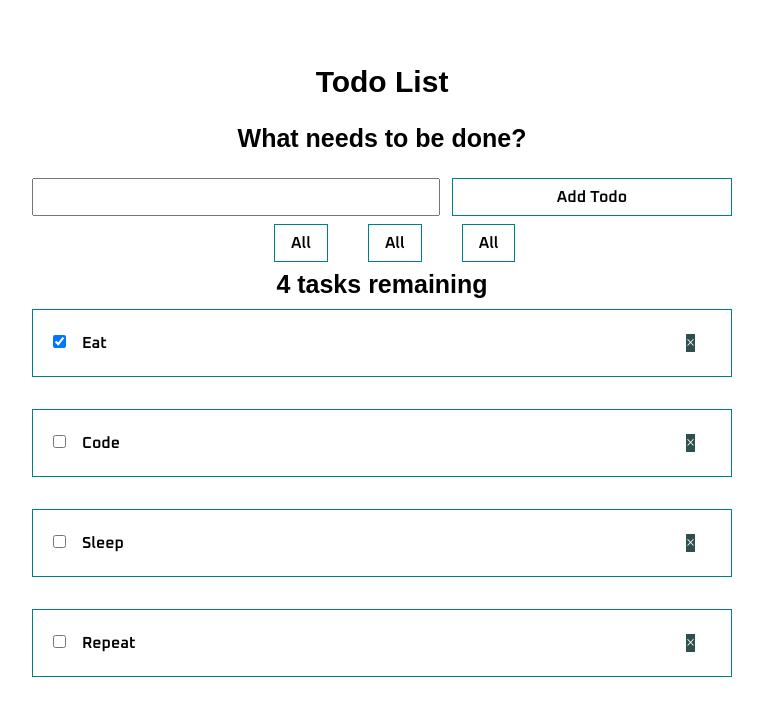
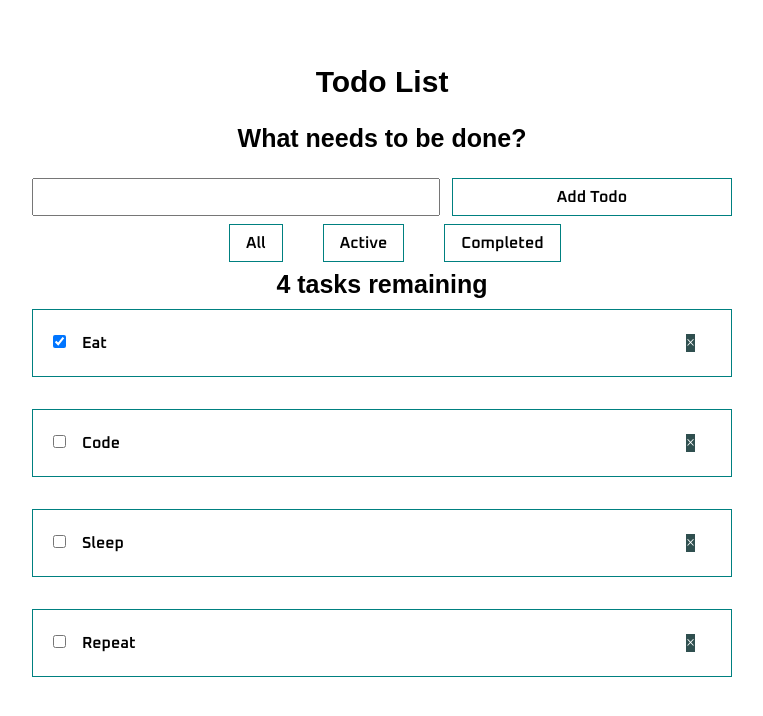
Before and after one commit to Den081985/Todo-React-App, a React (Create React App) app: page / in a window 1280 px wide. Shown: the top 716 px of the page, without its empty margins (258-1021 px from the left). Built offline with nearby package versions, Linux system fonts and the light colour scheme; a web font is replaced by a local one.

Commit message:
добавлено props.setFilter

```diff
--- a/src/Components/FilterButton.jsx
+++ b/src/Components/FilterButton.jsx
@@ -2,9 +2,14 @@
 
 function FilterButton(props) {
   return (
-    <button type="button" className="todo-btn toggle-btn" aria-pressed="true">
+    <button
+      type="button"
+      className="todo-btn toggle-btn"
+      aria-pressed={props.isPressed}
+      onClick={() => props.setFilter(props.name)}
+    >
       <span className="visually-hidden">Show</span>
-      <span>All</span>
+      <span>{props.name}</span>
       <span className="visually-hidden">tasks</span>
     </button>
   );
```
